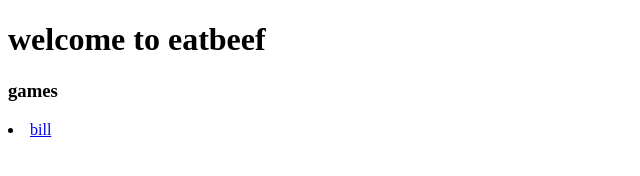
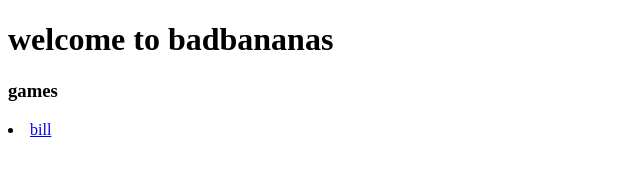
Before and after one commit to badbananas/old-game-site, a plain HTML site: page index.html in a window 1280 px wide. Shown: the whole page, without its empty margins (0-640 px from the left). Drawn offline with Linux system fonts and the light colour scheme.

Commit message:
title edit

```diff
--- a/index.html
+++ b/index.html
@@ -1,10 +1,10 @@
 <!DOCTYPE html>
 <html>
 	<head>
-		<title>eatbeef</title>
+		<title>badbananas</title>
 	</head>
 	<body>
-		<h1>welcome to eatbeef</h1>
+		<h1>welcome to badbananas</h1>
 		<h3>games</h3>
 		<li><a href="bill.html">bill</a></li>
 	</body>
```
